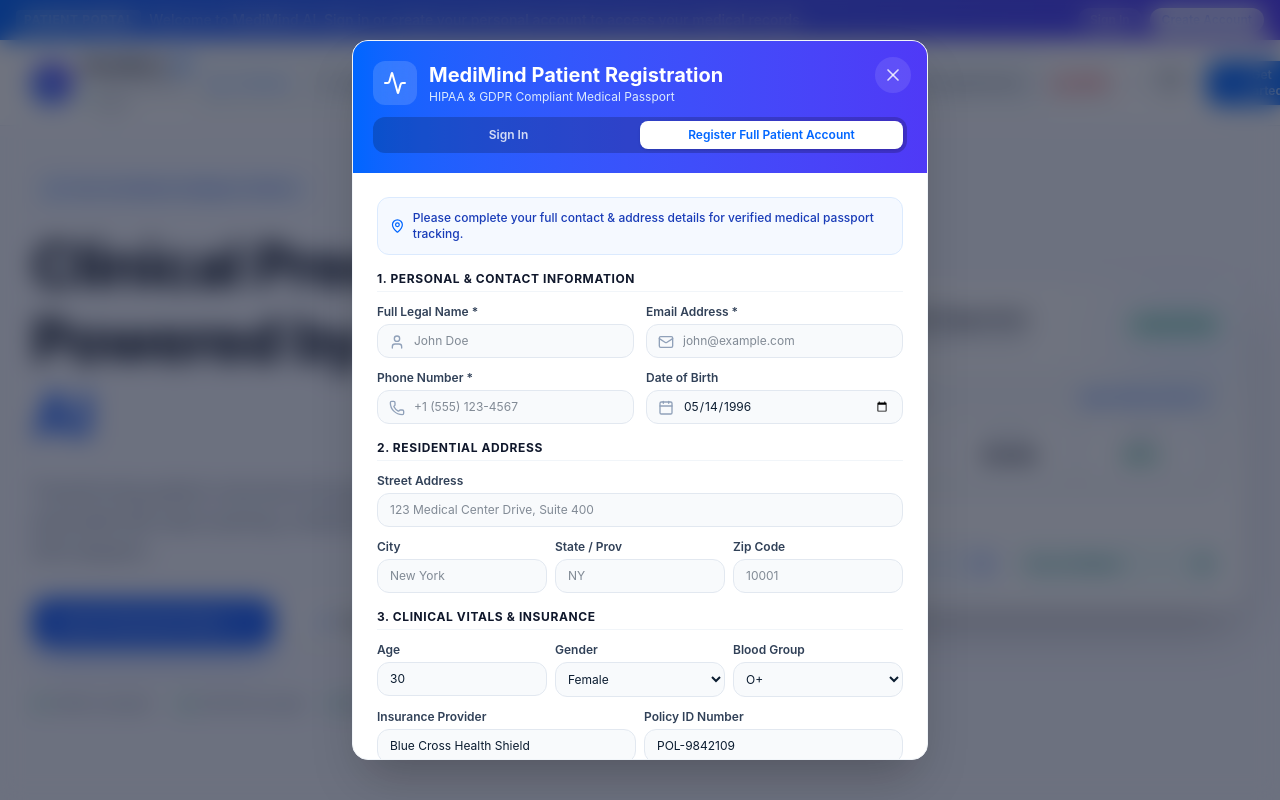
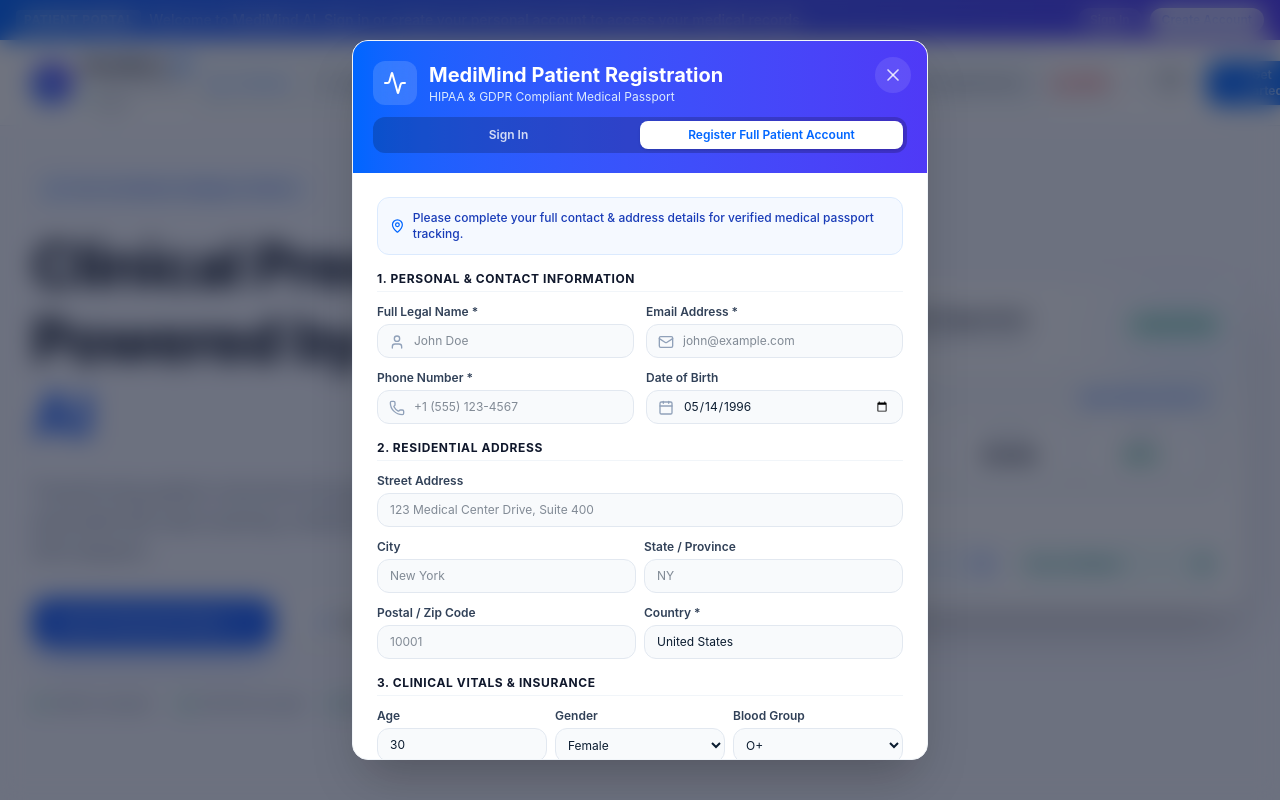
Before and after one commit to klu2300030639/MediMind-AI, a React (Vite) app: page / in a window 1280 px wide. Both pictures are taken after a click on the button "Create Account". Shown: the top 800 px of the page. Built offline with nearby package versions, Linux system fonts and the light colour scheme.

Commit message:
feat: Add Country field to address section in patient signup and medical passport

```diff
--- a/src/components/AuthModal.tsx
+++ b/src/components/AuthModal.tsx
@@ -25,6 +25,7 @@
   const [city, setCity] = useState('');
   const [state, setState] = useState('');
   const [zipCode, setZipCode] = useState('');
+  const [country, setCountry] = useState('United States');
   const [dateOfBirth, setDateOfBirth] = useState('1996-05-14');
   const [age, setAge] = useState<number>(30);
   const [gender, setGender] = useState('Female');
@@ -58,6 +59,7 @@
           city: 'Springfield',
           state: 'IL',
           zipCode: '62704',
+          country: 'United States',
           dateOfBirth: '1992-08-14',
           age: 32,
           gender: 'Female',
@@ -85,6 +87,7 @@
         city: 'New York',
         state: 'NY',
         zipCode: '10001',
+        country: 'United States',
         dateOfBirth: '1995-01-01',
         age: 30,
         gender: 'Patient',
@@ -118,6 +121,7 @@
       city: city || 'San Francisco',
       state: state || 'CA',
       zipCode: zipCode || '94102',
+      country: country || 'United States',
       dateOfBirth,
       age: Number(age),
       gender,
@@ -155,6 +159,7 @@
       city: 'Springfield',
       state: 'IL',
       zipCode: '62704',
+          country: 'United States',
       dateOfBirth: '1992-08-14',
       age: 32,
       gender: 'Female',
@@ -368,7 +373,7 @@
                   />
                 </div>
 
-                <div className="grid grid-cols-3 gap-2">
+                <div className="grid grid-cols-2 gap-2">
                   <div>
                     <label className="block text-xs font-semibold text-slate-700 mb-1">City</label>
                     <input
@@ -380,7 +385,7 @@
                     />
                   </div>
                   <div>
-                    <label className="block text-xs font-semibold text-slate-700 mb-1">State / Prov</label>
+                    <label className="block text-xs font-semibold text-slate-700 mb-1">State / Province</label>
                     <input
                       type="text"
                       value={state}
@@ -389,13 +394,27 @@
                       className="w-full px-3 py-2 bg-slate-50 border border-slate-200 rounded-xl text-xs focus:outline-none focus:ring-2 focus:ring-[#0066FF]"
                     />
                   </div>
+                </div>
+
+                <div className="grid grid-cols-2 gap-2">
                   <div>
-                    <label className="block text-xs font-semibold text-slate-700 mb-1">Zip Code</label>
+                    <label className="block text-xs font-semibold text-slate-700 mb-1">Postal / Zip Code</label>
                     <input
                       type="text"
                       value={zipCode}
                       onChange={(e) => setZipCode(e.target.value)}
                       placeholder="10001"
+                      className="w-full px-3 py-2 bg-slate-50 border border-slate-200 rounded-xl text-xs focus:outline-none focus:ring-2 focus:ring-[#0066FF]"
+                    />
+                  </div>
+                  <div>
+                    <label className="block text-xs font-semibold text-slate-700 mb-1">Country *</label>
+                    <input
+                      type="text"
+                      required
+                      value={country}
+                      onChange={(e) => setCountry(e.target.value)}
+                      placeholder="United States / India / UK"
                       className="w-full px-3 py-2 bg-slate-50 border border-slate-200 rounded-xl text-xs focus:outline-none focus:ring-2 focus:ring-[#0066FF]"
                     />
                   </div>
--- a/src/components/HealthProfile.tsx
+++ b/src/components/HealthProfile.tsx
@@ -96,9 +96,9 @@
               </div>
 
               <div className="space-y-1 bg-slate-50 p-3.5 rounded-xl border border-slate-100">
-                <span className="text-slate-400 font-semibold uppercase tracking-wider text-[10px]">City, State & Zip</span>
+                <span className="text-slate-400 font-semibold uppercase tracking-wider text-[10px]">City, State, Zip & Country</span>
                 <p className="font-bold text-slate-800 text-sm">
-                  {userProfile.city || 'Springfield'}, {userProfile.state || 'IL'} {userProfile.zipCode || '62704'}
+                  {userProfile.city || 'Springfield'}, {userProfile.state || 'IL'} {userProfile.zipCode || '62704'}, {userProfile.country || 'United States'}
                 </p>
               </div>
 
--- a/src/types.ts
+++ b/src/types.ts
@@ -18,6 +18,7 @@
   address?: string;
   city?: string;
   state?: string;
+  country?: string;
   zipCode?: string;
   dateOfBirth?: string;
   age: number;
```
